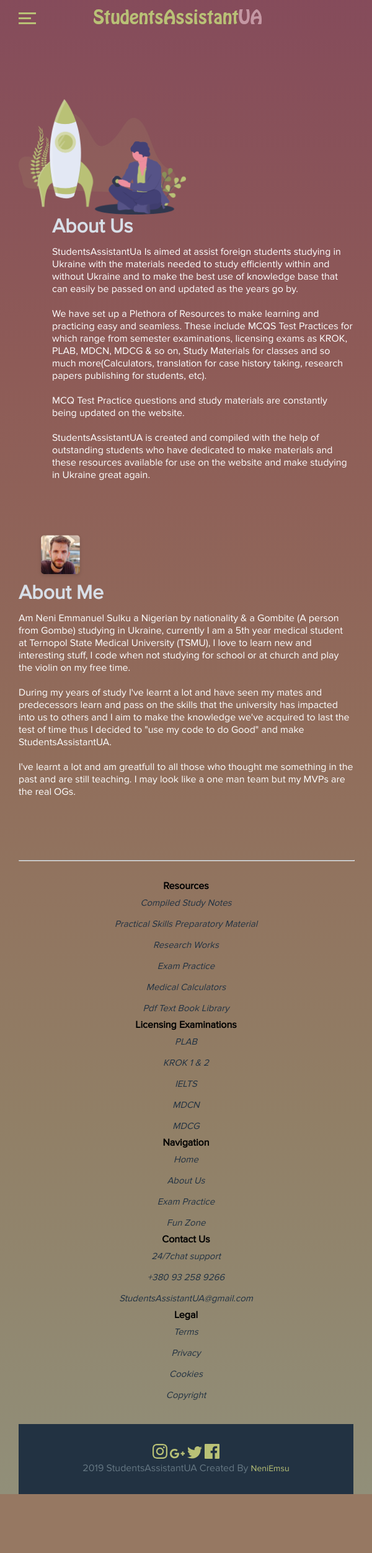
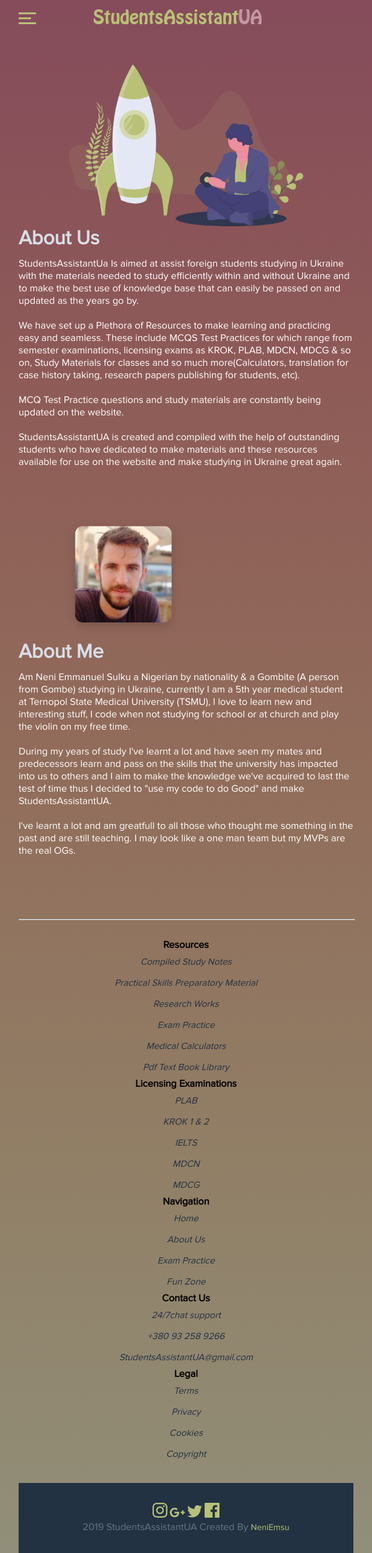
Before and after one commit to NeniEmSu/StudentsAssistantUa-2.0, a PHP site: page /about.php in a window 600 px wide. Shown: the part 20-2525 px from the top of the page at 62% size. Before the commit the page ends 2430 px from the top, so only its background shows below. Run offline with PHP 8.4, Linux system fonts and the light colour scheme.

Commit message:
orgnized css and removed background images.
I removed th background images cause it made styling deficult as i had to style to match the images and use multiple images on for media queries. The minimalistic aproach will have to do.

```diff
--- a/css/main.css
+++ b/css/main.css
@@ -15,12 +15,10 @@
   vertical-align: baseline;
 }
 
-/* width */
 ::-webkit-scrollbar {
   width: 10px;
 }
 
-/* Track */
 ::-webkit-scrollbar-track {
   background: var(--main-marron-color);
   box-shadow: inset 0 0 5px grey;
@@ -28,13 +26,11 @@
   padding: 1px;
 }
 
-/* Handle */
 ::-webkit-scrollbar-thumb {
   background: var(--main-sage-color);
   border-radius: 20px;
 }
 
-/* Handle on hover */
 ::-webkit-scrollbar-thumb:hover {
   background: var(--main-Chartreuse-color);
 }
@@ -47,13 +43,7 @@ html {
 }
 
 body {
-  background-image: url(../img/background.jpg);
-  background-repeat: no-repeat;
-  background-size: 100%;
-  background-position: top;
-  height: auto;
-  width: 100%;
-  overflow-x: hidden;
+
 }
 
 h1 {
@@ -138,6 +128,7 @@ a {
   background: var(--main-yellow-color);
 }
 
+/* Menu on the top left hand corner */
 .hamburger-menu {
   position: fixed;
   top: 0;
@@ -310,6 +301,7 @@ li:last-child {
   padding: 18px 50px;
 }
 
+/* Main section */
 .landing {
   text-align: left;
   display: inline-block;
@@ -442,6 +434,7 @@ hr {
   width: 90vw;
 }
 
+/* Footer section */
 footer {
   display: inline-block;
   margin-top: 5rem;
@@ -507,6 +500,10 @@ div .Copyright {
 .copyright-text p a {
   color: var(--main-Chartreuse-color);
 }
+
+/* End of Homepage css */
+
+
 
 /* About Us */
 
@@ -581,16 +578,14 @@ body#about footer {
   text-align: center;
 }
 
+/* End of About section css */
+
+
 /* Extra small devices (phones, 600px and down) */
 @media only screen and (max-width: 600px) {
+  /* Homepage */
   body {
-    background-image: url(../img/phonebackground.png);
-  }
 
-  .about-landing-image {
-    margin-left: 0;
-    width: 35%;
-    float: none;
   }
 
   .rocket {
@@ -939,12 +934,37 @@ body#about footer {
   .copyright-text p a {
     color: var(--main-Chartreuse-color);
   }
+
+  /* About */
+
+  .about-landing-text {
+    width: 100%;
+    float: right;
+  }
+
+  .about-landing-image {
+    margin-left: auto;
+    margin-right: auto;
+    width: 70%;
+    float: none;
+  }
+
+  .rocket {
+    margin-top: 1.5rem;
+    width: 100%;
+    height: auto;
+  }
+  .about-ending-image {
+    width: 40%;
+    height: auto;
+  }
+
 }
 
 /* Small devices (portrait tablets and large phones, 600px and up) */
 @media only screen and (min-width: 600px) and (max-width: 767.9px) {
   body {
-    background-image: url(../img/tabbackground.png);
+
   }
 
   h1 {
@@ -1125,12 +1145,20 @@ body#about footer {
   .copyright-text p a {
     color: var(--main-Chartreuse-color);
   }
+
+
+  /* About */
+  .about-ending-image {
+    width: 50%;
+    height: auto;
+  }
+
 }
 
 /* Medium devices (landscape tablets, 768px and up) */
 @media only screen and (min-width: 768px) and (max-width: 991px) {
   body {
-    background-image: url(../img/tabbackground.png);
+
   }
 
   h1 {
@@ -1232,6 +1260,12 @@ body#about footer {
     width: 50%;
     float: left;
   }
+
+    /* About */
+    .about-ending-image {
+      width: 30%;
+      height: auto;
+    }
 }
 
 /* Large devices (laptops/desktops, 992px and up) */
@@ -1312,7 +1346,11 @@ body#about footer {
     float: none;
   }
 
-
+    /* About */
+    .about-ending-image {
+      width: 50%;
+      height: auto;
+    }
 }
 
 /* Extra large devices (large laptops and desktops, 1200px and up) */
```
